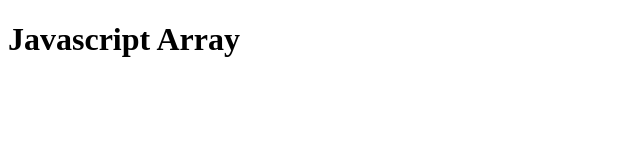
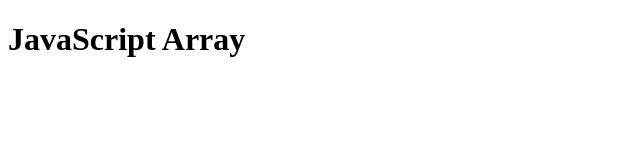
Before and after one commit to vallenizaac/WD2020-S21910229, a plain HTML site: page pertemuan 24/index.html in a window 1280 px wide. Shown: the full height of the page, 0-640 px from the left. Drawn offline with Linux system fonts and the light colour scheme.

Commit message:
Fifteenth Commit

```diff
--- a/pertemuan 24/index.html
+++ b/pertemuan 24/index.html
@@ -7,6 +7,6 @@
   <script src="index.js"></script>
 </head>
 <body>
- <h1>Javascript Array</h1>
+ <h1>JavaScript Array</h1>
 </body>
 </html>
```
